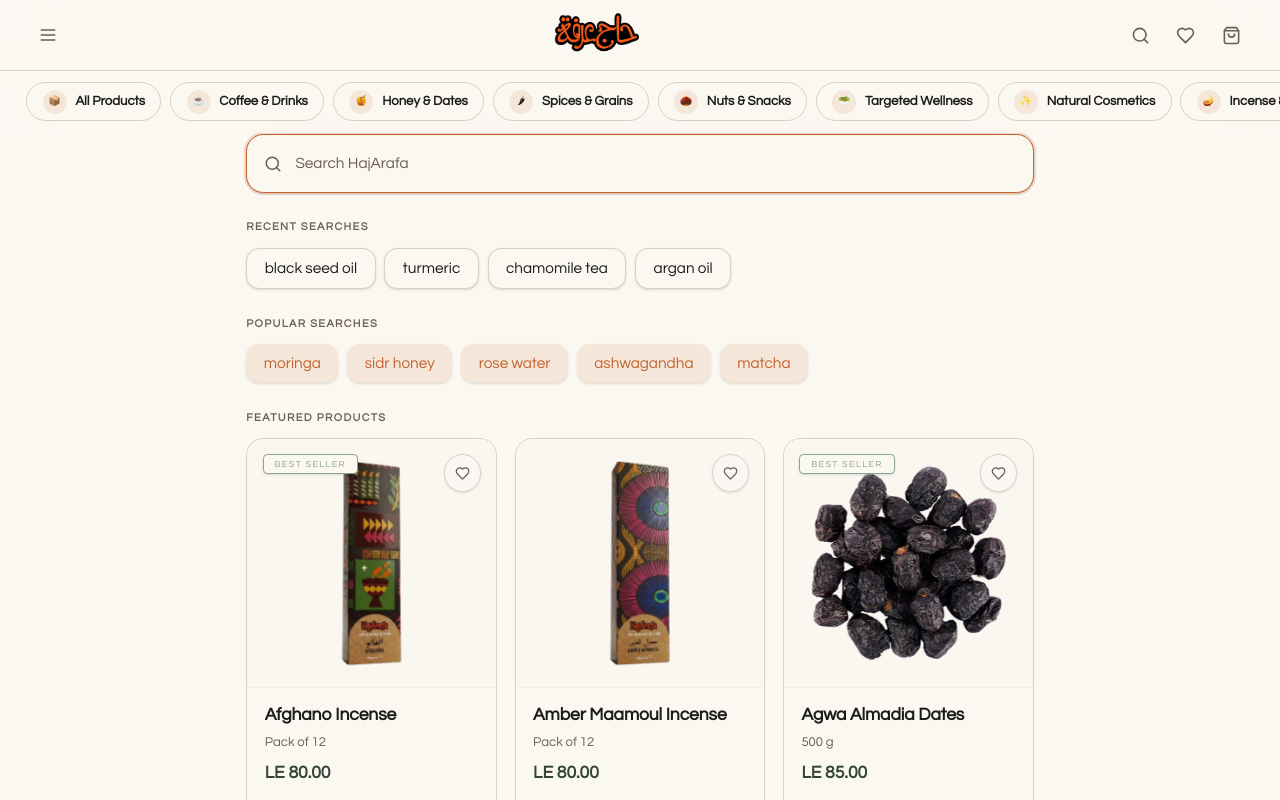
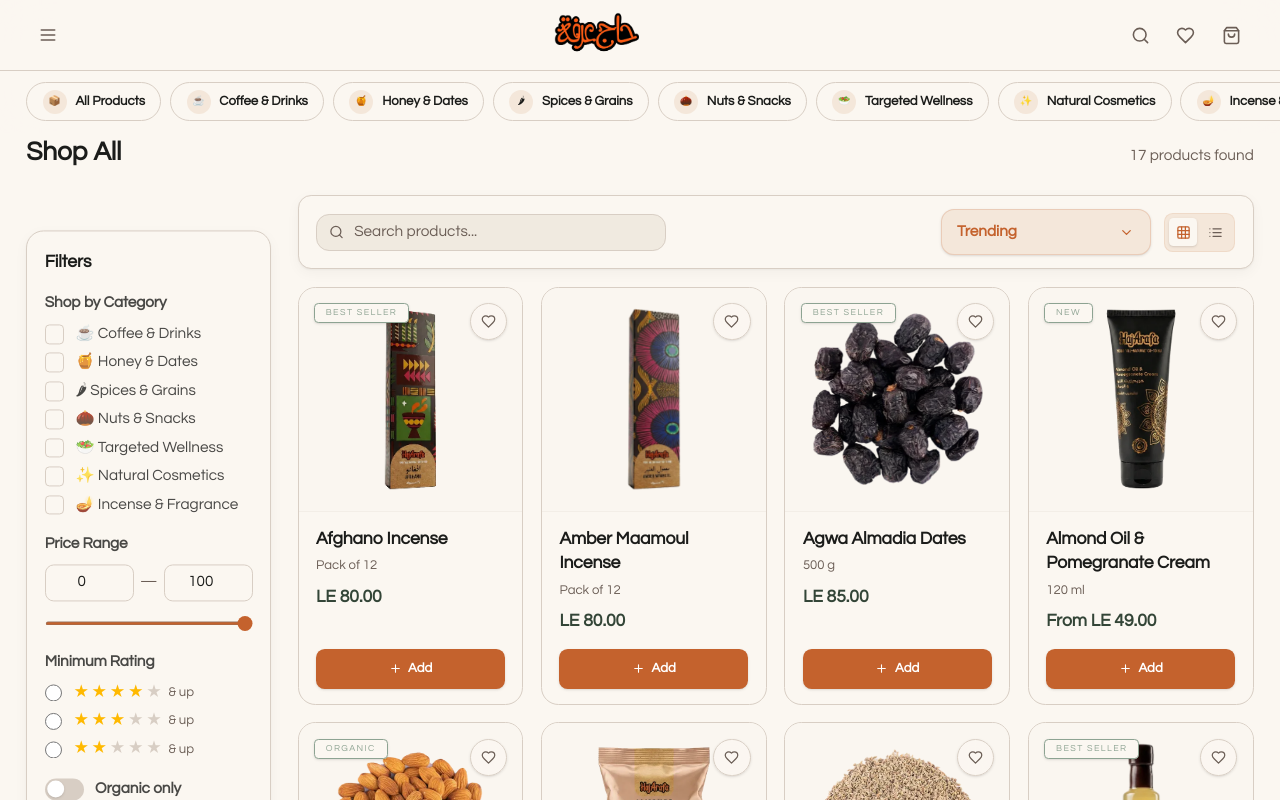
Before and after one commit to amahdy59/Hajarafaapp, a React (Vite) app: page /search in a window 1280 px wide. Built offline with nearby package versions, Linux system fonts and the light colour scheme.

Commit message:
feat(navigation): integrate search page into products catalog page, remove standalone search tab from mobile nav, move search input to toolbar, scale up filter texts, and compact mobile profile inputs

```diff
--- a/src/app/components/BottomNav.tsx
+++ b/src/app/components/BottomNav.tsx
@@ -13,7 +13,6 @@
   const items = [
     { key: "home", icon: Home, label: t.home, to: "/" },
     { key: "shop", icon: Store, label: t.shopAll, to: "/products" },
-    { key: "search", icon: Search, label: t.searchPlaceholder.split(" ")[0], onClick: () => navigate("/search") },
     { key: "cart", icon: ShoppingBag, label: t.cart, onClick: () => setCartOpen(true), badge: totalItems },
     { key: "profile", icon: User, label: t.account, to: "/account" },
   ];
@@ -21,7 +20,6 @@
   const activeKey = (() => {
     if (location.pathname === "/") return "home";
     if (location.pathname.startsWith("/products") || location.pathname.startsWith("/category")) return "shop";
-    if (location.pathname.startsWith("/search")) return "search";
     if (location.pathname.startsWith("/account") || location.pathname.startsWith("/wishlist")) return "profile";
     return "";
   })();
--- a/src/app/components/Header.tsx
+++ b/src/app/components/Header.tsx
@@ -35,7 +35,7 @@
     e.preventDefault();
     const q = searchQuery.trim();
     if (q) {
-      navigate(`/search?q=${encodeURIComponent(q)}`);
+      navigate(`/products?q=${encodeURIComponent(q)}`);
       setSearchQuery("");
       setSearchOpen(false);
     }
@@ -58,7 +58,7 @@
           <Link to="/" className="justify-self-center flex items-center justify-center min-w-0 h-14 select-none cursor-pointer w-fit no-underline"><img src={logoImg} alt="HajArafa Logo" className="h-9 xs:h-12 sm:h-14 w-auto object-contain max-w-[42vw] sm:max-w-[220px] select-none" /></Link>
 
           <div className="flex items-center gap-0.5">
-            <IconButton onClick={() => navigate("/search")} aria-label={t.searchPlaceholder} className="hidden sm:flex">
+            <IconButton onClick={() => navigate("/products")} aria-label={t.searchPlaceholder} className="hidden sm:flex">
               <Search size={19} />
             </IconButton>
             <IconButton
--- a/src/app/pages/Products.tsx
+++ b/src/app/pages/Products.tsx
@@ -1,4 +1,4 @@
-import { useState, useMemo } from "react";
+import { useState, useMemo, useEffect } from "react";
 import { SlidersHorizontal, Grid3X3, List, ChevronDown, X, Search } from "lucide-react";
 import { useSearchParams } from "react-router";
 import { products } from "../data/products";
@@ -24,8 +24,6 @@
   setShowOrganic: (show: boolean) => void;
   clearFilters: () => void;
   hideHeader?: boolean;
-  searchQuery: string;
-  setSearchQuery: (query: string) => void;
 }
 
 function FilterPanel({
@@ -42,66 +40,44 @@
   setShowOrganic,
   clearFilters,
   hideHeader = false,
-  searchQuery,
-  setSearchQuery,
 }: FilterPanelProps) {
   return (
-    <div className="space-y-4">
+    <div className="space-y-3 sm:space-y-4">
       {!hideHeader && (
         <div className="flex items-center justify-between">
-          <h3 className="text-foreground font-medium">{t.filters}</h3>
+          <h3 className="text-foreground font-bold text-sm sm:text-base">{t.filters}</h3>
           {hasActiveFilters && (
-            <button onClick={clearFilters} className="text-xs text-brand-terracotta hover:underline flex items-center gap-1 font-semibold">
+            <button onClick={clearFilters} className="text-sm text-brand-terracotta hover:underline flex items-center gap-1 font-bold">
               <X size={12} /> {t.clearAll}
             </button>
           )}
         </div>
       )}
 
-      {/* Search Input inside Filters */}
-      <div className="relative">
-        <Search size={14} className={`absolute ${isRTL ? "right-3" : "left-3"} top-1/2 -translate-y-1/2 text-muted-foreground`} />
-        <input
-          type="text"
-          value={searchQuery}
-          onChange={e => setSearchQuery(e.target.value)}
-          placeholder={isRTL ? "بحث عن منتج..." : "Search products..."}
-          className={`w-full ${isRTL ? "pr-8.5 pl-8" : "pl-8.5 pr-8"} py-1.5 bg-input border border-border rounded-xl text-foreground placeholder:text-muted-foreground outline-none focus:border-brand-terracotta text-xs`}
-        />
-        {searchQuery && (
-          <button
-            onClick={() => setSearchQuery("")}
-            className={`absolute ${isRTL ? "left-2" : "right-2"} top-1/2 -translate-y-1/2 w-4 h-4 bg-muted rounded-full flex items-center justify-center hover:bg-border transition-colors`}
-          >
-            <X size={10} className="text-muted-foreground" />
-          </button>
-        )}
-      </div>
-
       {/* Categories */}
       <div>
-        <h4 className="text-xs text-foreground/80 mb-2 font-semibold">{t.shopByCategory}</h4>
-        <div className="space-y-1.5">
+        <h4 className="text-sm text-foreground/80 mb-2 font-bold">{t.shopByCategory}</h4>
+        <div className="space-y-1 sm:space-y-1.5">
           {categories.map(cat => (
             <label
               key={cat.id}
-              className="flex items-center gap-2 cursor-pointer group select-none"
+              className="flex items-center gap-2.5 cursor-pointer group select-none"
               onClick={() => toggleCategory(cat.slug)}
             >
               <div
-                className={`w-3.5 h-3.5 rounded border-2 flex items-center justify-center transition-colors ${
+                className={`w-4.5 h-4.5 rounded border flex items-center justify-center transition-colors ${
                   selectedCategories.includes(cat.slug)
                     ? "border-brand-terracotta bg-brand-terracotta"
                     : "border-border group-hover:border-brand-terracotta"
                 }`}
               >
                 {selectedCategories.includes(cat.slug) && (
-                  <svg width="8" height="6" viewBox="0 0 10 8" fill="none">
+                  <svg width="10" height="8" viewBox="0 0 10 8" fill="none">
                     <path d="M1 4L3.5 6.5L9 1" stroke="white" strokeWidth="2" strokeLinecap="round" strokeLinejoin="round" />
                   </svg>
                 )}
               </div>
-              <span className="text-xs text-muted-foreground">{cat.icon} {isRTL && cat.nameAr ? cat.nameAr : cat.name}</span>
+              <span className="text-sm text-foreground/80 font-medium">{cat.icon} {isRTL && cat.nameAr ? cat.nameAr : cat.name}</span>
             </label>
           ))}
         </div>
@@ -109,22 +85,22 @@
 
       {/* Price range */}
       <div>
-        <h4 className="text-xs text-foreground/80 mb-2 font-semibold">{t.priceRange}</h4>
+        <h4 className="text-sm text-foreground/80 mb-2 font-bold">{t.priceRange}</h4>
         <div className="flex items-center gap-1.5 mb-1.5">
           <input
             type="number"
             value={priceRange[0]}
             onChange={e => setPriceRange([+e.target.value, priceRange[1]])}
-            className="w-full border border-border bg-card rounded-lg px-1.5 py-1 text-xs text-center text-foreground outline-none focus:border-brand-terracotta"
+            className="w-full border border-border bg-card rounded-lg px-2 py-1.5 text-sm text-center text-foreground outline-none focus:border-brand-terracotta"
             min={0}
             max={priceRange[1]}
           />
-          <span className="text-muted-foreground text-xs">—</span>
+          <span className="text-muted-foreground text-sm">—</span>
           <input
             type="number"
             value={priceRange[1]}
             onChange={e => setPriceRange([priceRange[0], +e.target.value])}
-            className="w-full border border-border bg-card rounded-lg px-1.5 py-1 text-xs text-center text-foreground outline-none focus:border-brand-terracotta"
+            className="w-full border border-border bg-card rounded-lg px-2 py-1.5 text-sm text-center text-foreground outline-none focus:border-brand-terracotta"
             min={priceRange[0]}
             max={200}
           />
@@ -141,21 +117,21 @@
 
       {/* Rating */}
       <div>
-        <h4 className="text-xs text-foreground/80 mb-2 font-semibold">{t.minRating}</h4>
-        <div className="space-y-1.5">
+        <h4 className="text-sm text-foreground/80 mb-2 font-bold">{t.minRating}</h4>
+        <div className="space-y-1 sm:space-y-1.5">
           {[4, 3, 2].map(r => (
-            <label key={r} className="flex items-center gap-2 cursor-pointer text-muted-foreground select-none text-xs">
+            <label key={r} className="flex items-center gap-2.5 cursor-pointer text-foreground/80 select-none text-sm">
               <input
                 type="radio"
                 checked={minRating === r}
                 onChange={() => setMinRating(minRating === r ? 0 : r)}
-                className="accent-brand-terracotta w-3 h-3"
+                className="accent-brand-terracotta w-4 h-4 cursor-pointer"
               />
               <div className="flex items-center gap-0.5">
                 {[...Array(5)].map((_, i) => (
-                  <span key={i} className={`text-xs ${i < r ? "text-amber-400" : "text-border"}`}>★</span>
+                  <span key={i} className={`text-sm ${i < r ? "text-amber-400" : "text-border"}`}>★</span>
                 ))}
-                <span className="text-[10px] text-muted-foreground ms-1">& up</span>
+                <span className="text-xs text-muted-foreground ms-1">& up</span>
               </div>
             </label>
           ))}
@@ -168,11 +144,11 @@
         onClick={() => setShowOrganic(!showOrganic)}
       >
         <div
-          className={`w-8 h-4.5 rounded-full transition-colors relative ${showOrganic ? "bg-brand-terracotta" : "bg-border"}`}
+          className={`w-9 h-5 rounded-full transition-colors relative ${showOrganic ? "bg-brand-terracotta" : "bg-border"}`}
         >
-          <div className={`absolute top-0.5 w-3.5 h-3.5 bg-white rounded-full shadow transition-transform ${showOrganic ? (isRTL ? "-translate-x-4" : "translate-x-4") : "translate-x-0.5"}`} />
+          <div className={`absolute top-0.5 w-4 h-4 bg-white rounded-full shadow transition-transform ${showOrganic ? (isRTL ? "-translate-x-4.5" : "translate-x-4.5") : (isRTL ? "-translate-x-0.5" : "translate-x-0.5")}`} />
         </div>
-        <span className="text-xs text-foreground/80 font-medium">{t.organicOnly}</span>
+        <span className="text-sm text-foreground/80 font-semibold">{t.organicOnly}</span>
       </label>
     </div>
   );
@@ -181,6 +157,7 @@
 export function Products() {
   const [searchParams] = useSearchParams();
   const filter = searchParams.get("filter");
+  const urlQuery = searchParams.get("q") || "";
   const { t, isRTL } = useAppSettings();
 
   const sortOptions = [
@@ -198,7 +175,11 @@
   const [minRating, setMinRating] = useState(0);
   const [showOrganic, setShowOrganic] = useState(false);
   const [isFilterOpen, setIsFilterOpen] = useState(false);
-  const [searchQuery, setSearchQuery] = useState("");
+  const [searchQuery, setSearchQuery] = useState(urlQuery);
+
+  useEffect(() => {
+    setSearchQuery(urlQuery);
+  }, [urlQuery]);
 
   const filteredProducts = useMemo(() => {
     let result = [...products];
@@ -273,16 +254,14 @@
     showOrganic,
     setShowOrganic,
     clearFilters,
-    searchQuery,
-    setSearchQuery,
   };
 
   return (
     <div className="min-h-screen bg-background">
       <div className="max-w-[1280px] mx-auto px-4 sm:px-6 pt-[28px] pb-6">
         {/* Page header */}
-        <div className="mb-6">
-          <h1 className="text-foreground font-display text-2xl mb-1">
+        <div className="mb-6 flex flex-col sm:flex-row sm:items-baseline sm:justify-between gap-1 select-none">
+          <h1 className="text-foreground font-display text-2xl font-bold leading-tight">
             {filter === "deals" ? `🔥 ${t.todaysDeals}` : t.shopAll}
           </h1>
           <p className="text-muted-foreground text-sm">{filteredProducts.length} {t.productsFound}</p>
@@ -299,12 +278,32 @@
           {/* Main content */}
           <div className="flex-1 min-w-0">
             {/* Toolbar */}
-            <div className="flex flex-col lg:flex-row lg:items-center justify-between gap-3 mb-4 bg-card border border-border rounded-xl px-4 py-3 shadow-soft">
-              {/* Row 1 (Mobile) / Left Group (Desktop) */}
-              <div className="flex items-center justify-between gap-2.5 w-full lg:w-auto">
+            <div className="flex flex-col lg:flex-row lg:items-center justify-between gap-3 mb-4 bg-card border border-border rounded-xl p-3 sm:px-4 sm:py-3 shadow-soft">
+              {/* Search products box */}
+              <div className="relative w-full lg:max-w-xs">
+                <Search size={15} className={`absolute ${isRTL ? "right-3" : "left-3"} top-1/2 -translate-y-1/2 text-muted-foreground`} />
+                <input
+                  type="text"
+                  value={searchQuery}
+                  onChange={e => setSearchQuery(e.target.value)}
+                  placeholder={isRTL ? "بحث عن منتج..." : "Search products..."}
+                  className={`w-full ${isRTL ? "pr-8.5 pl-8" : "pl-8.5 pr-8"} py-1.5 bg-input border border-border rounded-xl text-foreground placeholder:text-muted-foreground outline-none focus:border-brand-terracotta text-sm`}
+                />
+                {searchQuery && (
+                  <button
+                    onClick={() => setSearchQuery("")}
+                    className={`absolute ${isRTL ? "left-2.5" : "right-2.5"} top-1/2 -translate-y-1/2 w-4.5 h-4.5 bg-muted rounded-full flex items-center justify-center hover:bg-border transition-colors`}
+                  >
+                    <X size={11} className="text-muted-foreground" />
+                  </button>
+                )}
+              </div>
+
+              {/* Row 1 (Mobile) / Left Group (Desktop - Hidden) */}
+              <div className="flex items-center justify-between gap-2.5 w-full lg:w-auto lg:hidden">
                 <button
                   onClick={() => setIsFilterOpen(true)}
-                  className="lg:hidden flex items-center justify-center gap-1.5 text-xs font-semibold text-brand-terracotta bg-brand-peach border border-brand-terracotta/20 rounded-lg px-2.5 py-2.5 hover:bg-brand-peach/80 transition-all duration-200 active:scale-95 shadow-sm flex-1 min-w-0"
+                  className="flex items-center justify-center gap-1.5 text-xs font-semibold text-brand-terracotta bg-brand-peach border border-brand-terracotta/20 rounded-lg px-2.5 py-2.5 hover:bg-brand-peach/80 transition-all duration-200 active:scale-95 shadow-sm flex-1 min-w-0"
                 >
                   <SlidersHorizontal size={13} className="flex-shrink-0" />
                   <span className="truncate">{t.filters}</span>
@@ -320,7 +319,7 @@
                   value={sort}
                   onChange={val => setSort(val as SortOption)}
                   options={sortOptions}
-                  className="flex-1 min-w-0 lg:hidden"
+                  className="flex-1 min-w-0"
                 />
               </div>
 
@@ -340,7 +339,7 @@
                     className="hidden lg:block w-48"
                   />
 
-                  {/* Grid / List view switch (Always visible, grouped on Row 2 for mobile, and side-by-side with sort dropdown on desktop) */}
+                  {/* Grid / List view switch */}
                   <div className="flex items-center gap-1 bg-brand-peach rounded-lg p-1 border border-brand-terracotta/10">
                     <button
                       onClick={() => setView("grid")}
@@ -442,15 +441,15 @@
               animate={{ x: 0 }}
               exit={{ x: isRTL ? "100%" : "-100%" }}
               transition={{ type: "spring", damping: 30, stiffness: 300 }}
-              className={`fixed ${isRTL ? "right-0" : "left-0"} top-0 bottom-0 w-full max-w-[320px] bg-card z-50 overflow-y-auto p-4 shadow-elev border-r border-border`}
+              className={`fixed ${isRTL ? "right-0" : "left-0"} top-0 bottom-0 w-full max-w-[320px] bg-card z-50 overflow-y-auto p-3.5 shadow-elev border-r border-border`}
             >
-              <div className="flex items-center justify-between mb-6">
+              <div className="flex items-center justify-between mb-4">
                 <div className="flex items-center gap-3">
-                  <h2 className="text-foreground font-display">{t.filters}</h2>
+                  <h2 className="text-foreground font-display text-lg font-bold">{t.filters}</h2>
                   {hasActiveFilters && (
                     <button
                       onClick={clearFilters}
-                      className="text-xs text-brand-terracotta hover:underline font-semibold"
+                      className="text-sm text-brand-terracotta hover:underline font-bold"
                     >
                       {t.clearAll}
                     </button>
@@ -463,7 +462,7 @@
               <FilterPanel {...panelProps} hideHeader />
               <button
                 onClick={() => setIsFilterOpen(false)}
-                className="w-full bg-brand-terracotta text-white py-3 rounded-xl mt-6 font-medium active:scale-[0.98] transition-all"
+                className="w-full bg-brand-terracotta text-white py-2.5 rounded-xl mt-4 text-sm font-semibold active:scale-[0.98] transition-all"
               >
                 {t.applyFilters} ({filteredProducts.length})
               </button>
--- a/src/app/routes.tsx
+++ b/src/app/routes.tsx
@@ -26,7 +26,7 @@
       { path: "products", Component: Products },
       { path: "products/:id", Component: ProductDetail },
       { path: "category/:slug", Component: Category },
-      { path: "search", Component: Search },
+      { path: "search", Component: Products },
       { path: "cart", Component: Cart },
       { path: "checkout", Component: Checkout },
       { path: "account", Component: Account },
```
Also changed, not shown: src/app/pages/Account.tsx (+9 -9 lines).
